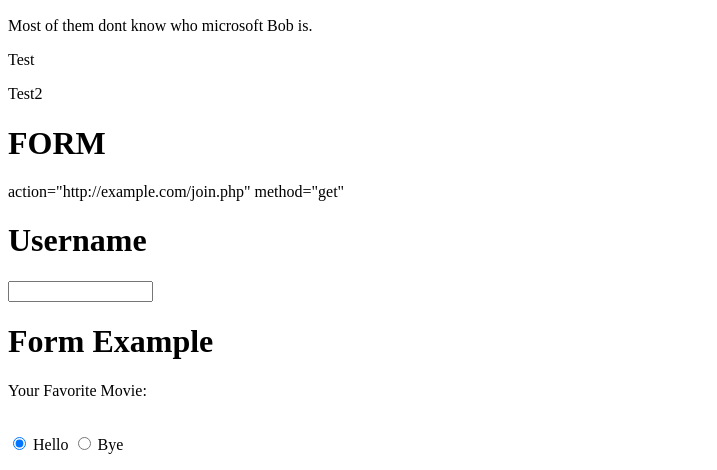
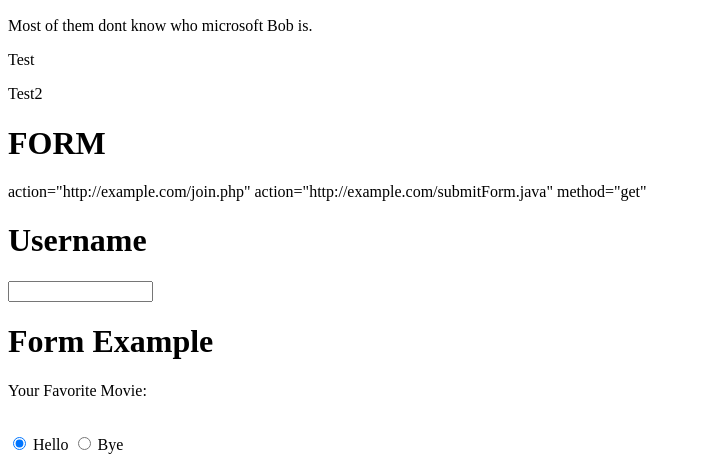
Before and after one commit to atmcdon/312Website, a plain HTML site: page index.html in a window 1280 px wide. Shown: the part 660-1130 px from the top of the page, without its empty margins (0-717 px from the left). Drawn offline with Linux system fonts and the light colour scheme.

Commit message:
Update index.html

```diff
--- a/index.html
+++ b/index.html
@@ -33,6 +33,7 @@
 		<form>
 
 			action="http://example.com/join.php"
+			action="http://example.com/submitForm.java"
 			method="get"
 			<!--
 				Form controls
```
